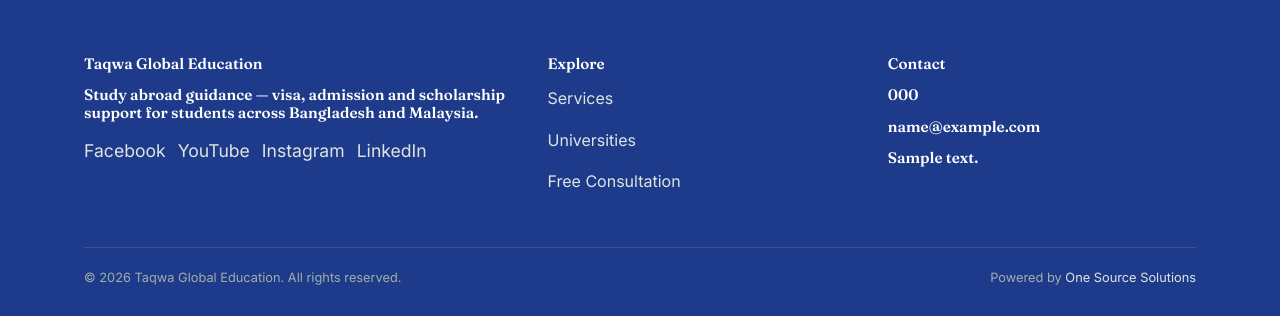
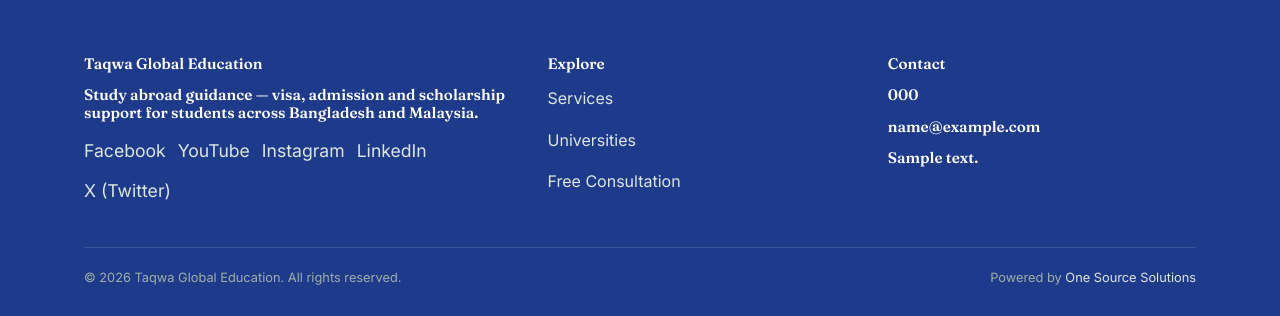
Before and after one commit to iceslice/taqwa, a Django app: page /en/ in a window 1280 px wide. Shown: the part 2008-2324 px from the top of the page. Run offline with Django 5.2, Linux system fonts and the light colour scheme; tables that the repository leaves empty hold one stand-in row (values such as "Sample post"); grey boxes marked "Sample" are stand-in pictures; some libraries are stand-ins or nearby versions.

Commit message:
Add X (Twitter) URL to SiteSettings and footer

```diff
--- a/core/models.py
+++ b/core/models.py
@@ -18,6 +18,7 @@ class SiteSettings(models.Model):
     youtube_url = models.URLField(blank=True, help_text="Full URL to your channel")
     instagram_url = models.URLField(blank=True, help_text="Full URL to your Instagram profile")
     linkedin_url = models.URLField(blank=True, help_text="Full URL to your LinkedIn profile")
+    x_url = models.URLField(blank=True, help_text="Full URL to your X (Twitter) profile")
 
     def save(self, *args, **kwargs):
         self.pk = 1
--- a/templates/partials/footer.html
+++ b/templates/partials/footer.html
@@ -34,7 +34,7 @@
                 <h4>{% trans "Taqwa Global Education" %}</h4>
                 <h4 class="muted">{% trans "Study abroad guidance — visa, admission and scholarship support for students across Bangladesh and Malaysia." %}</h4>
 
-                {% if site.facebook_url or site.youtube_url or site.instagram_url or site.linkedin_url %}
+                {% if site.facebook_url or site.youtube_url or site.instagram_url or site.linkedin_url or site.x_url %}
                 <div class="cluster" style="margin-top:16px;">
                     {% if site.facebook_url %}
                         <a href="{{ site.facebook_url }}" target="_blank" rel="noopener" aria-label="Facebook" style="font-size:1.1rem;">Facebook</a>
@@ -47,6 +47,9 @@
                     {% endif %}
                     {% if site.linkedin_url %}
                         <a href="{{ site.linkedin_url }}" target="_blank" rel="noopener" aria-label="LinkedIn" style="font-size:1.1rem;">LinkedIn</a>
+                    {% endif %}
+                    {% if site.x_url %}
+                        <a href="{{ site.x_url }}" target="_blank" rel="noopener" aria-label="X (Twitter)" style="font-size:1.1rem;">X (Twitter)</a>
                     {% endif %}
                 </div>
                 {% endif %}
```
Also changed, not shown: core/migrations/0003_sitesettings_x_url.py (added).
